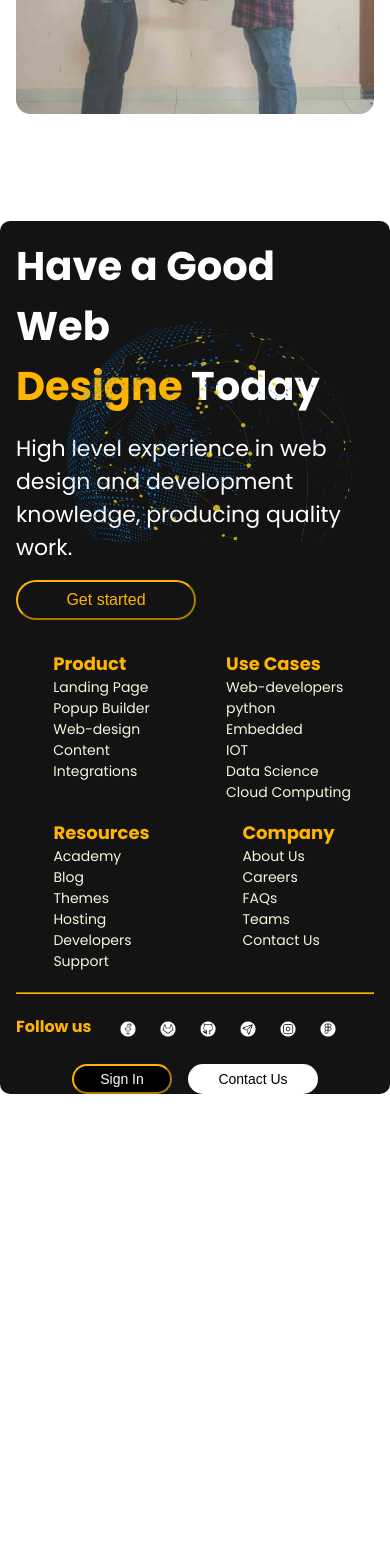
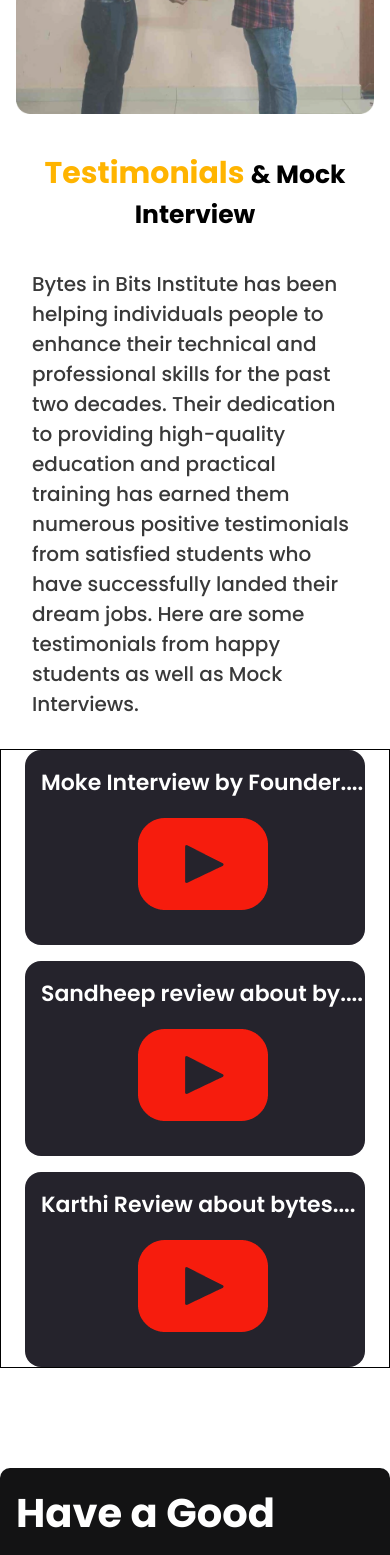
Before and after one commit to TamilselvanChandrakumar/BytesInBits, a React (Vite) app in the folder bytesinbits-app/: page /placements in a window 390 px wide. Shown: the part 3533-5088 px from the top of the page. Before the commit the page ends 4627 px from the top, so only its background shows below. Built offline with nearby package versions, Linux system fonts and the light colour scheme.

Commit message:
first commit

```diff
--- a/bytesinbits-app/src/components/placements/Placements.css
+++ b/bytesinbits-app/src/components/placements/Placements.css
@@ -205,3 +205,120 @@
     max-width: 100%;
   }
 }
+/* testimonial title */
+.testimonial_title {
+  margin-top: 30px;
+  display: flex;
+  justify-content: center;
+}
+.testimonial_title h1 {
+  font-size: 36px;
+  font-weight: 700;
+  color: #000000;
+}
+.testimonial_title h1 span {
+  font-size: 36px;
+  font-weight: 700;
+  color: #ffb400;
+}
+@media (max-width: 900px) {
+  .testimonial_title {
+    padding: 0 2rem 0 2rem;
+  }
+  .testimonial_title h1 {
+    font-size: 30px;
+    text-align: center;
+  }
+  .testimonial_title h1 span {
+    font-size: 30px;
+    text-align: center;
+  }
+}
+@media (max-width: 600px) {
+  .testimonial_title {
+    padding: 0 1.5rem 0 1.5rem;
+  }
+  .testimonial_title h1 {
+    font-size: 25px;
+    text-align: center;
+  }
+  .testimonial_title span {
+    font-size: 25px;
+    text-align: center;
+  }
+}
+/* tetimonai content */
+.testimonial_content {
+  padding: 0 5rem 0 5rem;
+}
+.testimonial_content p {
+  margin-top: 50px;
+  font-size: 20px;
+  font-weight: 500;
+  color: #393939;
+}
+@media (max-width: 600px) {
+  .testimonial_content {
+    padding: 0 2rem 0 2rem;
+  }
+  .testimonial_content p {
+    margin-top: 35px;
+  }
+}
+@media (max-width: 300px) {
+  .testimonial_content {
+    padding: 0 1rem 0 1rem;
+  }
+  .testimonial_content p {
+    margin-top: 30px;
+    text-align: unset;
+  }
+}
+/* testimonail */
+
+.youtube_container {
+  border: 1px solid black;
+  padding: 0 4rem 0 4rem;
+  margin-top: 50px;
+}
+.youtube_inner {
+  display: grid;
+  grid-template-columns: repeat(3, 1fr);
+  gap: 2rem;
+}
+.youtube_container a {
+  text-decoration: none;
+}
+.youtube_card {
+  background-color: #25232c;
+  padding: 1rem 0 1rem 1rem;
+  border-radius: 16px;
+}
+.youtube_card h3 {
+  font-size: 22px;
+  font-weight: 600;
+  color: #ffffff;
+}
+.youtube_image {
+  display: flex;
+  justify-content: center;
+  align-items: center;
+}
+@media (max-width: 900px) {
+  .youtube_inner {
+    display: grid;
+    grid-template-columns: repeat(2, 1fr);
+    gap: 1.5rem;
+  }
+}
+@media (max-width: 600px) {
+  .youtube_container {
+    padding: 0 1.5rem 0 1.5rem;
+    margin-top: 30px;
+  }
+  .youtube_inner {
+    display: grid;
+    grid-template-columns: 1fr;
+    gap: 1rem;
+  }
+}
--- a/bytesinbits-app/src/components/placements/Placements.jsx
+++ b/bytesinbits-app/src/components/placements/Placements.jsx
@@ -6,6 +6,7 @@ import placement3 from "../../assets/placements/placement3.png";
 import celebration1 from "../../assets/placements/celebration1.png";
 import celebration2 from "../../assets/placements/celebration2.png";
 import celebration3 from "../../assets/placements/celebration3.png";
+import youtube from "../../assets/placements/youtube.png";
 import Slider from "react-slick";
 import "slick-carousel/slick/slick.css";
 import "slick-carousel/slick/slick-theme.css";
@@ -129,6 +130,49 @@ const Placements = () => {
           </div>
         </div>
       </div>
+      <div className="testimonial_title">
+        <h1>
+          <span>Testimonials </span>& Mock Interview
+        </h1>
+      </div>
+      <div className="testimonial_content">
+        <p>
+          Bytes in Bits Institute has been helping individuals people to enhance
+          their technical and professional skills for the past two decades.
+          Their dedication to providing high-quality education and practical
+          training has earned them numerous positive testimonials from satisfied
+          students who have successfully landed their dream jobs. Here are some
+          testimonials from happy students as well as Mock Interviews.
+        </p>
+      </div>
+      <div className="youtube_container">
+        <div className="youtube_inner">
+          <a href="">
+            <div className="youtube_card">
+              <h3>Moke Interview by Founder....</h3>
+              <div className="youtube_image">
+                <img src={youtube} alt=""></img>
+              </div>
+            </div>
+          </a>
+          <a href="">
+            <div className="youtube_card">
+              <h3>Sandheep review about by....</h3>
+              <div className="youtube_image">
+                <img src={youtube} alt=""></img>
+              </div>
+            </div>
+          </a>
+          <a href="">
+            <div className="youtube_card">
+              <h3>Karthi Review about bytes....</h3>
+              <div className="youtube_image">
+                <img src={youtube} alt=""></img>
+              </div>
+            </div>
+          </a>
+        </div>
+      </div>
     </>
   );
 };
```
Also changed, not shown: bytesinbits-app/src/assets/placements/youtube.png (added).
